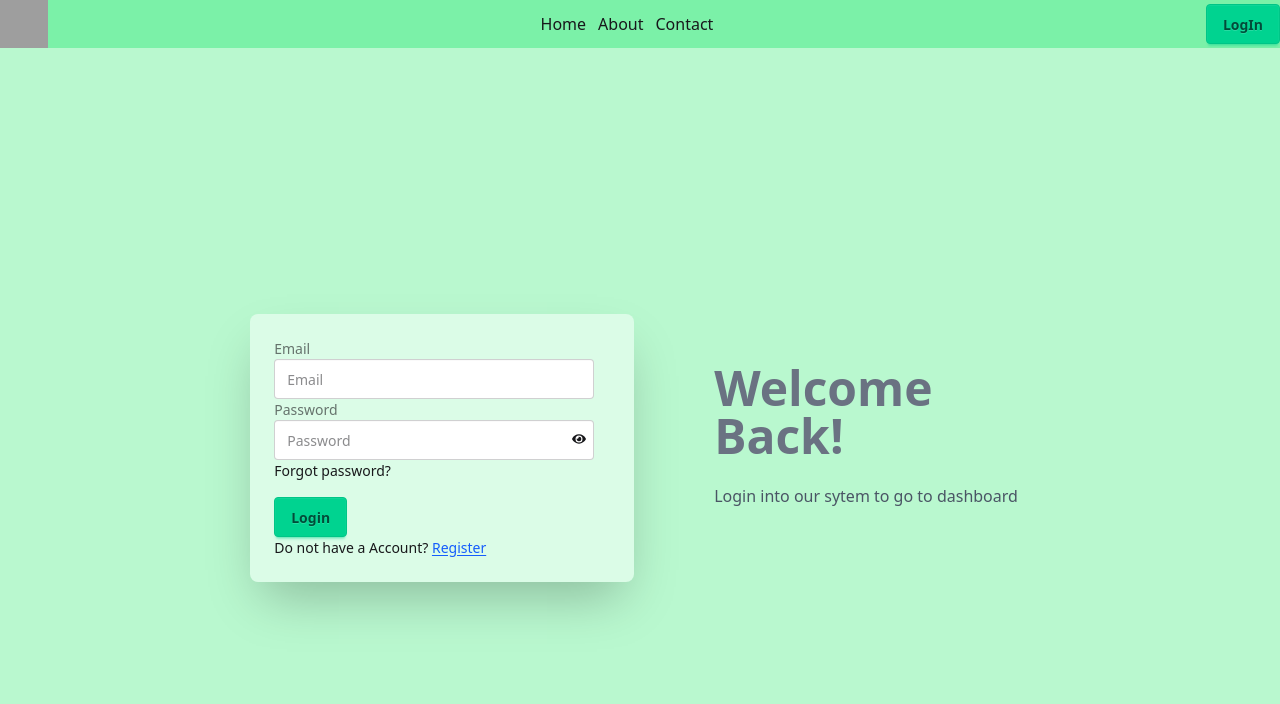
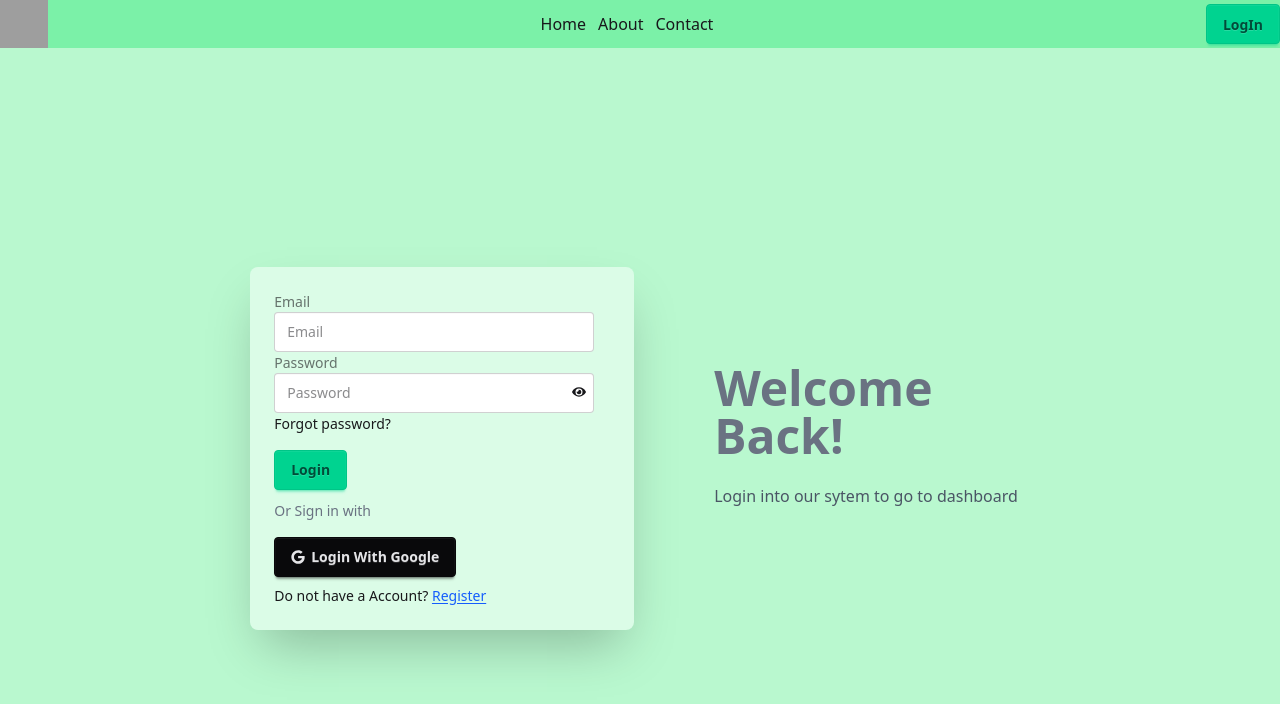
Before and after one commit to Boishakhi11/auth-project, a React (Vite) app: page /sign-in in a window 1280 px wide. Shown: the top 704 px of the page. Built offline with nearby package versions, Linux system fonts and the light colour scheme; grey boxes are pictures that could not be loaded.

Commit message:
google sign in implement

```diff
--- a/src/pages/SignIn.jsx
+++ b/src/pages/SignIn.jsx
@@ -1,15 +1,35 @@
 import React, { useState } from "react";
 import MyContainer from "../componets/MyContainer/MyContainer";
 import { Link } from "react-router";
-import { FaEye } from "react-icons/fa";
+import { FaEye, FaGoogle } from "react-icons/fa";
 import { FaEyeSlash } from "react-icons/fa";
 import { toast } from "react-toastify";
-import { signInWithEmailAndPassword, signOut } from "firebase/auth";
+import {
+  GoogleAuthProvider,
+  signInWithEmailAndPassword,
+  signInWithPopup,
+  signOut,
+} from "firebase/auth";
 import { auth } from "../firebase/firebase.config";
+
+const googleProvider = new GoogleAuthProvider();
 
 const SignIn = () => {
   const [user, setUser] = useState(null);
   const [show, setShow] = useState(false);
+
+  const handleGoogleSignIn = (e) => {
+    e.preventDefault();
+    signInWithPopup(auth, googleProvider)
+      .then((userCredential) => {
+        setUser(userCredential.user);
+        console.log(userCredential.user);
+        toast.success("Succesfully Login");
+      })
+      .catch((error) => {
+        toast.error(error.message);
+      });
+  };
 
   const handleSignIn = (e) => {
     e.preventDefault();
@@ -33,8 +53,22 @@ const SignIn = () => {
         console.log(userCredential.user);
         toast.success("Succesfully Login");
       })
-      .catch((e) => {
-        toast.error(e.message);
+      .catch((error) => {
+        if (error.code === "auth/invalid-email") {
+          return "Please enter a valid email address.";
+        } else if (error.code === "auth/user-not-found") {
+          return "No account found with this email.";
+        } else if (error.code === "auth/wrong-password") {
+          return "Incorrect password.";
+        } else if (error.code === "auth/user-disabled") {
+          return "This account has been disabled.";
+        } else if (error.code === "auth/too-many-requests") {
+          return "Too many attempts. Try again later.";
+        } else if (error.code === "auth/network-request-failed") {
+          return "Network error. Check your internet connection.";
+        } else {
+          return "Login failed. Please try again.";
+        }
       });
   };
 
@@ -114,8 +148,16 @@ const SignIn = () => {
                       <a className="link link-hover">Forgot password?</a>
                     </div>
                     <button className="btn btn-success mt-4">Login</button>
+                    <p className="text-gray-500 mt-2.5">Or Sign in with</p>
+                    <button
+                      type="button"
+                      onClick={handleGoogleSignIn}
+                      className="btn btn-neutral mt-4 cursor-pointer text-center"
+                    >
+                      <FaGoogle /> Login With Google
+                    </button>
 
-                    <div className=" ">
+                    <div className="mt-2 ">
                       <p className="">
                         Do not have a Account?{" "}
                         <Link
```
Also changed, not shown: 1 other file (tests, documents, lock files or other folders).
